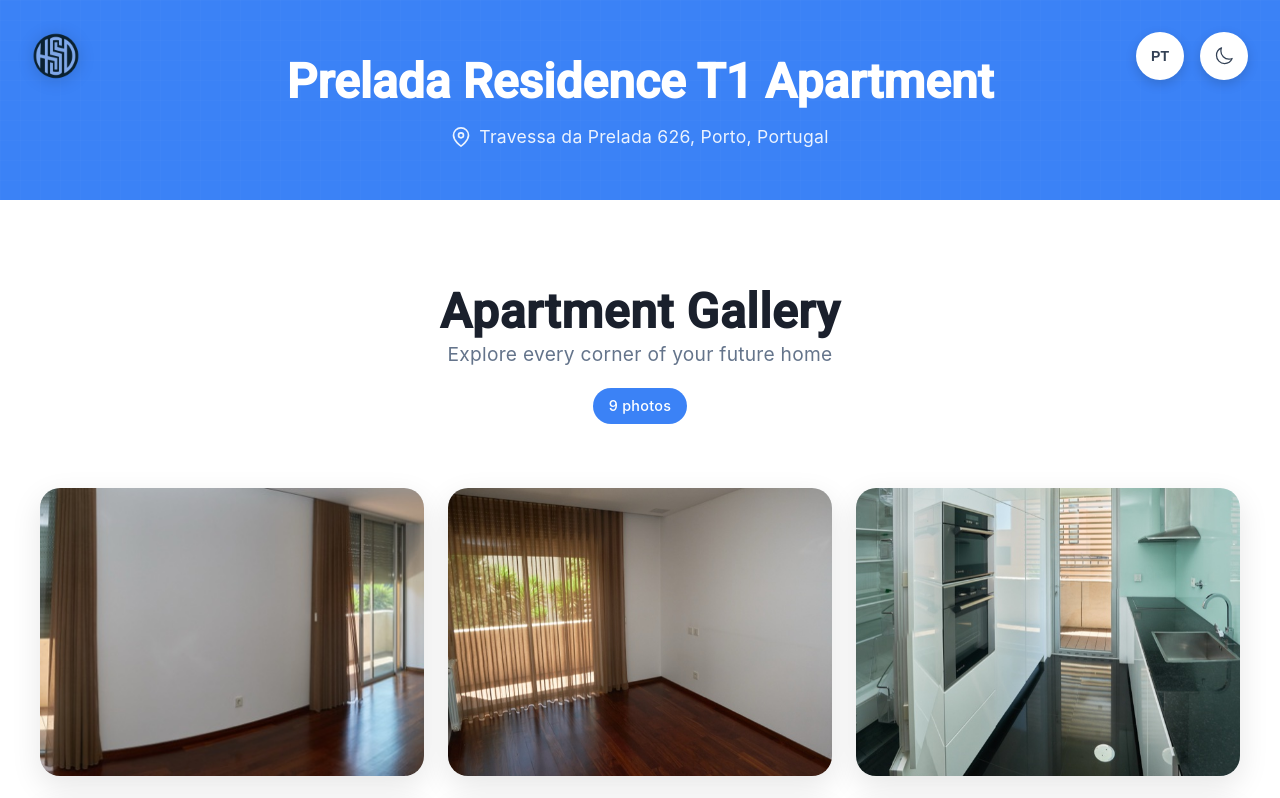
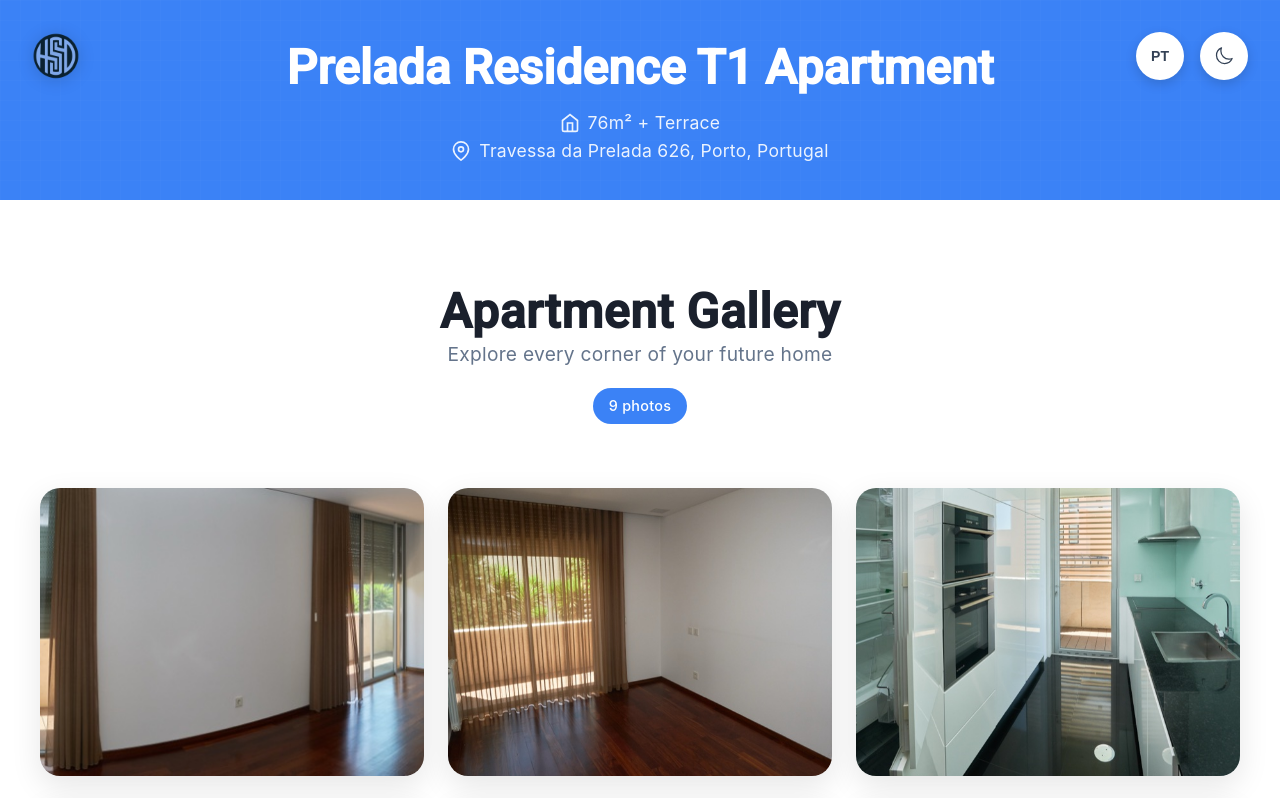
Before and after one commit to hsduarte/hsduarte.com, an Angular app: page /t1-prelada in a window 1280 px wide. Shown: the top 798 px of the page. Built offline with nearby package versions, Linux system fonts and the light colour scheme.

Commit message:
Added size

```diff
--- a/src/app/pages/apartment/apartment.component.html
+++ b/src/app/pages/apartment/apartment.component.html
@@ -32,6 +32,13 @@
     <div class="hero-background"></div>
     <div class="hero-content">
       <h1 class="hero-title">{{ getText('Prelada Residence T1 Apartment', 'Prelada Residence Apartamento T1') }}</h1>
+      <div class="hero-size">
+        <svg width="20" height="20" viewBox="0 0 24 24" fill="none" stroke="currentColor" stroke-width="2">
+          <path d="M3 9l9-7 9 7v11a2 2 0 0 1-2 2H5a2 2 0 0 1-2-2z"></path>
+          <polyline points="9,22 9,12 15,12 15,22"></polyline>
+        </svg>
+        <span>76m² + {{ getText('Terrace', 'Terraço') }}</span>
+      </div>
       <div class="hero-location">
         <svg width="20" height="20" viewBox="0 0 24 24" fill="none" stroke="currentColor" stroke-width="2">
           <path d="M21 10c0 7-9 13-9 13s-9-6-9-13a9 9 0 0 1 18 0z"></path>
@@ -136,7 +143,7 @@
         <div class="features-content">
           <div class="section-badge">{{ getText('Property Details', 'Detalhes do Imóvel') }}</div>
           <h2>{{ getText('Everything you need to know', 'Tudo o que precisa de saber') }}</h2>
-          <p class="section-description">{{ getText('This beautifully appointed T1 apartment offers modern living with all the essentials for comfortable city life.', 'Este apartamento T1 oferece vida moderna com todos os essenciais para uma vida confortável na cidade.') }}</p>
+          <p class="section-description">{{ getText('This beautifully appointed T1 apartment spans 76m² plus a private terrace, offering modern living with all the essentials for comfortable city life.', 'Este apartamento T1 tem 76m² mais um terraço privado, oferecendo vida moderna com todos os essenciais para uma vida confortável na cidade.') }}</p>
 
           <div class="feature-items">
             <div class="feature-item">
--- a/src/app/pages/apartment/apartment.component.scss
+++ b/src/app/pages/apartment/apartment.component.scss
@@ -294,6 +294,20 @@
     @media (max-width: 768px) {
       display: none;
     }
+  }
+}
+
+.hero-size {
+  display: flex;
+  align-items: center;
+  justify-content: center;
+  gap: 0.5rem;
+  font-size: 1.1rem;
+  opacity: 0.9;
+  margin-bottom: 0.5rem;
+
+  svg {
+    flex-shrink: 0;
   }
 }
 
@@ -1069,6 +1083,7 @@
   }
 
   .hero-title,
+  .hero-size,
   .hero-location {
     color: #f1f5f9;
   }
@@ -1226,6 +1241,7 @@
     margin-bottom: 1.5rem;
   }
 
+  .hero-size,
   .hero-location {
     font-size: 1rem;
   }
@@ -1411,6 +1427,7 @@
     font-size: 1.5rem;
   }
 
+  .hero-size,
   .hero-location {
     font-size: 0.9rem;
   }
```
